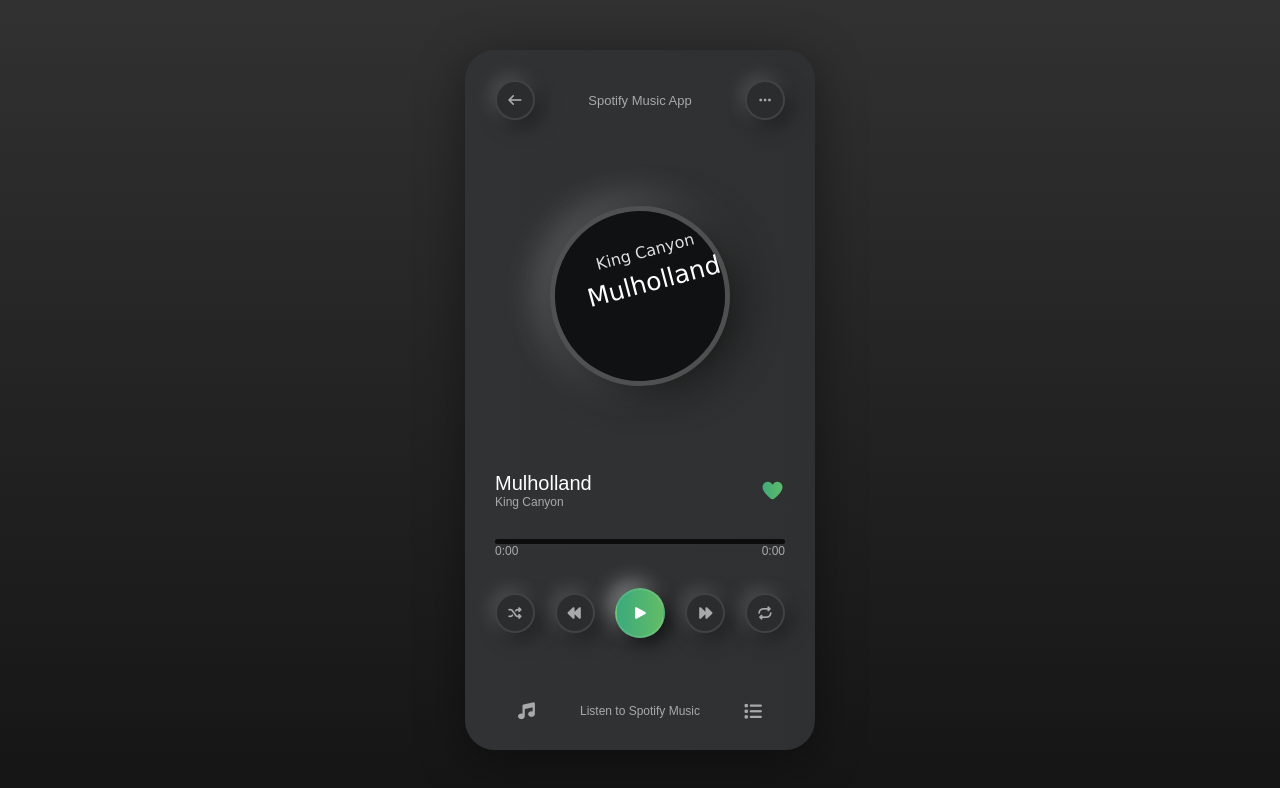
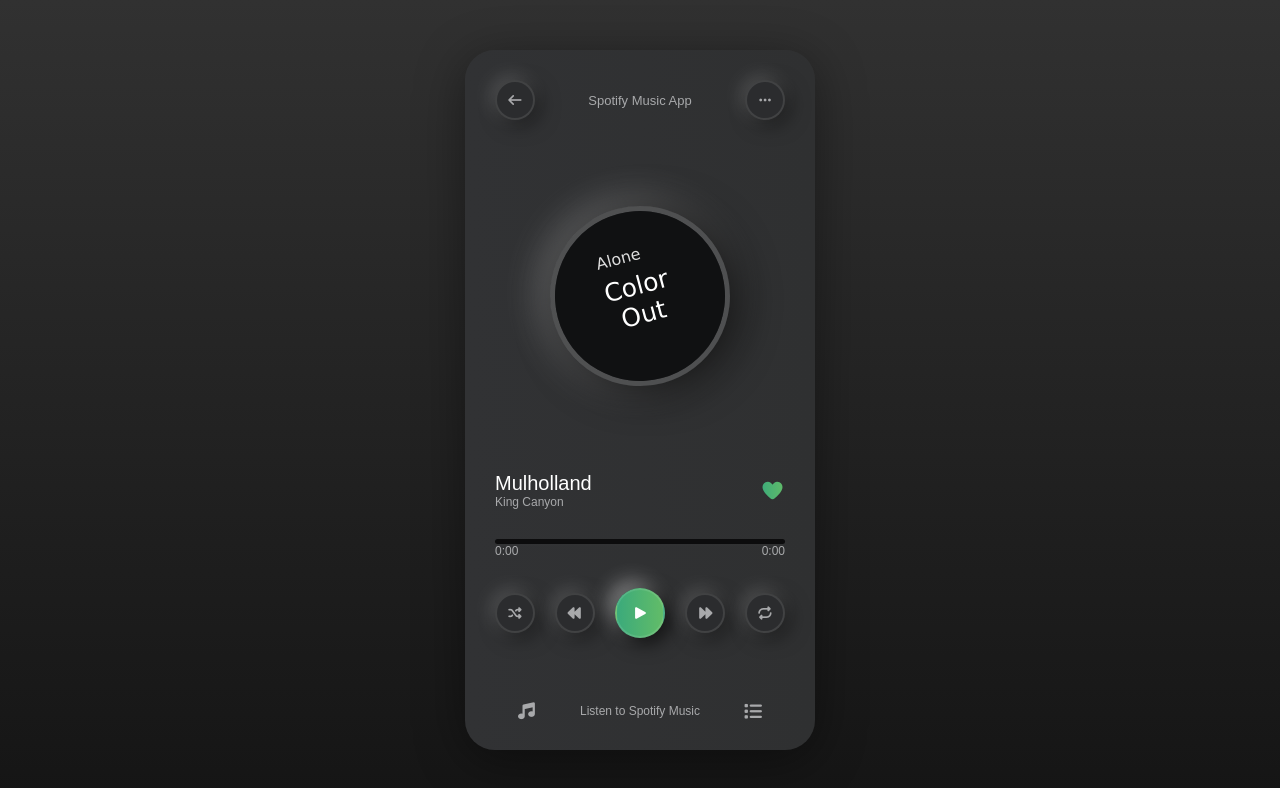
Before and after one commit to BlackCat13656/spotifyMusicPlayer, a plain HTML site: page index.html in a window 1280 px wide. Drawn offline with Linux system fonts and the light colour scheme; a web font is replaced by a local one.

Commit message:
Advances Javascript

```diff
--- a/index.html
+++ b/index.html
@@ -36,8 +36,8 @@
         <div class="player-body">
           <div class="current-song">
             <div class="cover">
-              <span>King Canyon</span>
-              <span>Mulholland</span>
+              <span>Alone</span>
+              <span>Color Out</span>
             </div>
           </div>
         </div>
```
